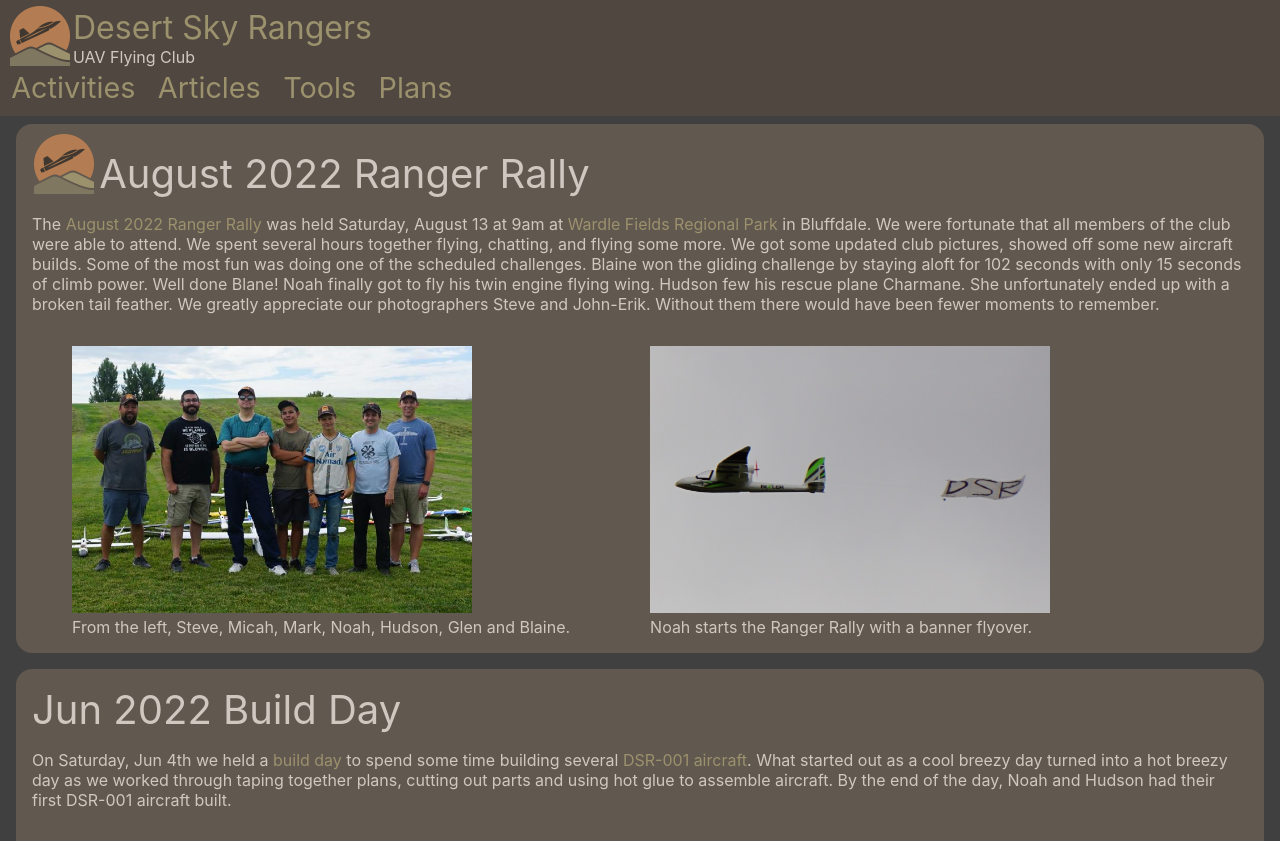
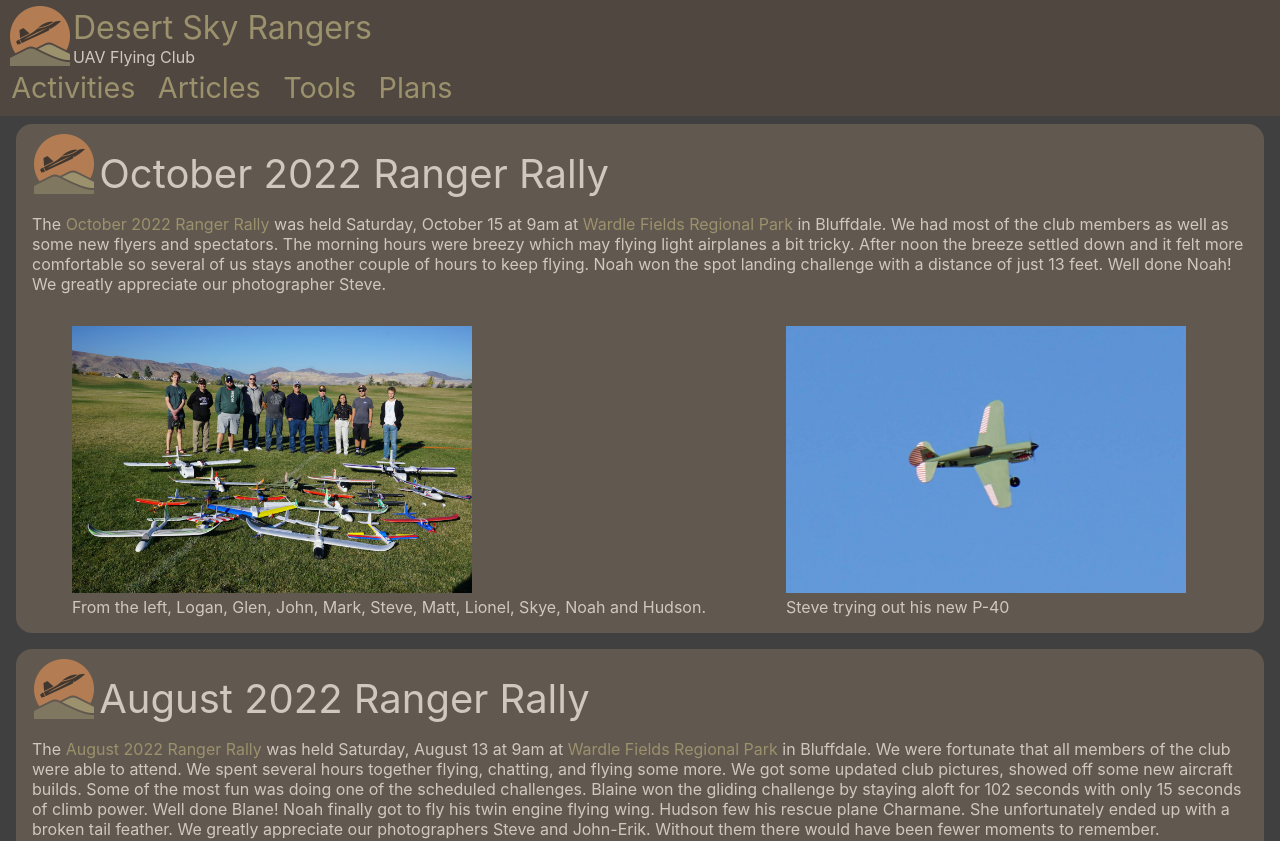
Before and after one commit to desertskyrangers/www.desertskyrangers.org, a React (Create React App) app: page /activities in a window 1280 px wide. Shown: the top 841 px of the page. Built offline with nearby package versions, Linux system fonts and the light colour scheme; grey boxes are pictures that could not be loaded.

Commit message:
October Ranger Rally

```diff
--- a/src/Activities.js
+++ b/src/Activities.js
@@ -6,6 +6,38 @@ export default class Activities extends React.Component {
 	render() {
 		return (
 			<div className='content'>
+
+				<div className='announcement'>
+					<h2>{Icons.DESERT_SKY_RANGERS} October 2022 Ranger Rally</h2>
+					<p>
+						The <a href='https://photos.app.goo.gl/Z3bZu5KKpnuC4vAx9'>October 2022 Ranger Rally</a> was
+						held Saturday, October 15 at 9am at <a href="https://goo.gl/maps/WfuVVZqe4Qv32PX27">{Icons.LOCATION} Wardle Fields Regional Park</a> in
+						Bluffdale. We had most of the club members as well as some new
+						flyers and spectators. The morning hours were breezy which may
+						flying light airplanes a bit tricky. After noon the breeze settled
+						down and it felt more comfortable so several of us stays another
+						couple of hours to keep flying. Noah won the spot landing challenge
+						with a distance of just 13 feet. Well done Noah! We greatly
+						appreciate our photographer Steve.
+					</p>
+
+					<div className='hbox-wrappable'>
+						<figure>
+							<a href='https://photos.app.goo.gl/Pk4LwoPbhzXnbdgT7'>
+								<img className='photo' src='/photos/2022-10-15-ranger-rally.jpg' alt='DSR Ranger Rally'/>
+							</a>
+							<figcaption>From the left, Logan, Glen, John, Mark, Steve, Matt, Lionel, Skye, Noah and Hudson.</figcaption>
+						</figure>
+
+						<figure>
+							<a href='https://photos.app.goo.gl/Pk4LwoPbhzXnbdgT7'>
+								<img className='photo' src='/photos/2022-10-15-ranger-rally-p40.jpg' alt='DSR Ranger Rally P-40'/>
+							</a>
+							<figcaption>Steve trying out his new P-40</figcaption>
+						</figure>
+					</div>
+
+				</div>
 
 				<div className='announcement'>
 					<h2>{Icons.DESERT_SKY_RANGERS} August 2022 Ranger Rally</h2>
```
Also changed, not shown: public/photos/2022-10-15-ranger-rally-p40.jpg (added), public/photos/2022-10-15-ranger-rally.jpg (added).
